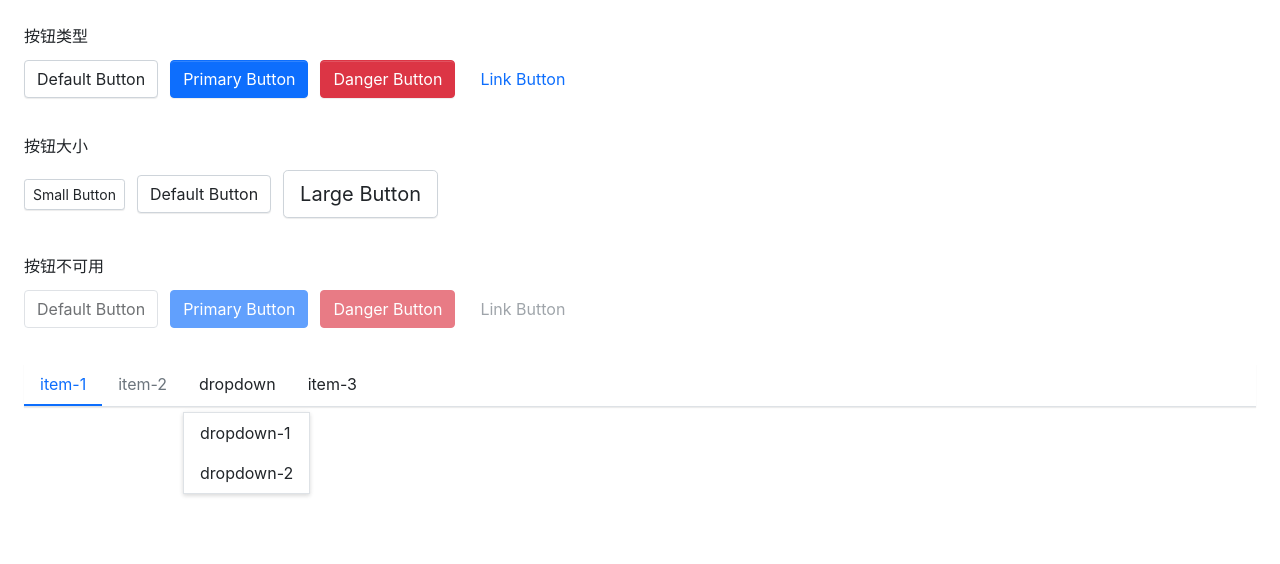
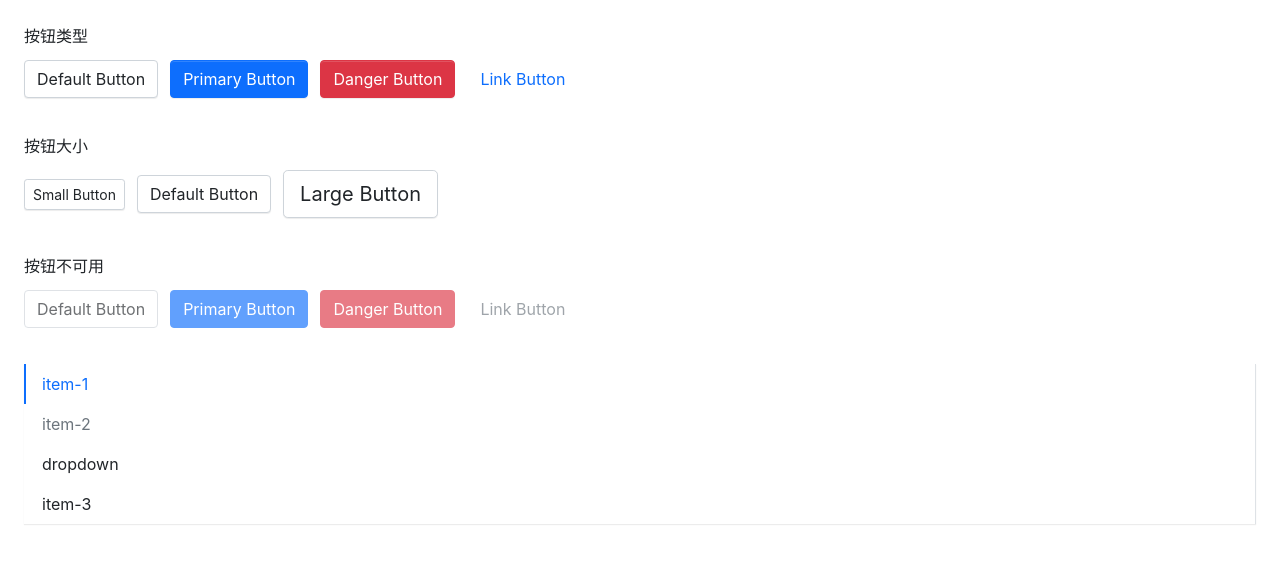
Before and after one commit to Laughingdyc/XD-UI, a React (Create React App) app: page / in a window 1280 px wide. Shown: the top 564 px of the page. Built offline with nearby package versions, Linux system fonts and the light colour scheme.

Commit message:
feat: subMenu 点击事件

```diff
--- a/src/components/Menu/menu.scss
+++ b/src/components/Menu/menu.scss
@@ -62,6 +62,7 @@
     }
 
     .XD-submenu {
+        display: none;
         list-style: none;
         padding-left: 0;
         white-space: nowrap;
@@ -77,6 +78,10 @@
                 color: $menu-item-active-color !important;
             }
         }
+    }
+
+    .XD-submenu.menu-opened {
+        display: block;
     }
 }
 
--- a/src/components/Menu/menu.tsx
+++ b/src/components/Menu/menu.tsx
@@ -16,6 +16,7 @@ export interface MenuProps {
 interface IMenuContext {
     index    : number
     onSelect?: onSelectCallback
+    mode    ?: MenuMode
 }
 
 type IChildren = {
@@ -48,7 +49,8 @@ const Menu: React.FC<MenuProps & IChildren> = (Props) => {
 
     const passedContext: IMenuContext = {
         index: currentActive || 0,
-        onSelect: handleClick
+        onSelect: handleClick,
+        mode: mode
     }
 
     const renderChildren = () => {
--- a/src/components/Menu/subMenu.tsx
+++ b/src/components/Menu/subMenu.tsx
@@ -1,4 +1,4 @@
-import React, { FunctionComponentElement, useContext } from "react"
+import React, { FunctionComponentElement, useContext, useState } from "react"
 import classNames from 'classnames'
 import { MenuContext } from "./menu"
 import { MenuItemProps } from "./menuItem"
@@ -18,13 +18,41 @@ const SubMenu: React.FC<SubMenuProps> = (Props) => {
         children
     } = Props
 
+    // 控制下拉框的显示
+    const [ menuOpen, setMenuOpen ] = useState(false)
+
+    const handleClick = (e: React.MouseEvent) => {
+        e.preventDefault()
+        setMenuOpen( !menuOpen )
+    }
+
+    let timer: any
+    const handleMouse = (e: React.MouseEvent, toggle: boolean) => {
+        clearTimeout(timer)
+        e.preventDefault()
+
+        timer = setTimeout(() => {
+            setMenuOpen(toggle)
+        }, 300)
+    }
+
     const context = useContext(MenuContext)
+
+    const clickEvent = context.mode === 'vertical' ? { onClick: handleClick } : {}
+
+    const hoverEvent = context.mode !== 'vertical' ? {
+        onMouseEnter: (e: React.MouseEvent) => { handleMouse( e, true ) },
+        onMouseLeave: (e: React.MouseEvent) => { handleMouse( e, false ) }
+    } : {}
 
     const classes = classNames('XD-menu-item submenu-item', className, {
         'is-active': context.index === index
     })
 
     const renderChildren = () => {
+        const subClasses = classNames('XD-submenu', {
+            'menu-opened': menuOpen
+        })
         const childrenComponent = React.Children.map( children, ( child, i ) => {
             const childElement = child as FunctionComponentElement<MenuItemProps>
             if ( childElement.type.displayName === 'MenuItem' ) {
@@ -34,13 +62,13 @@ const SubMenu: React.FC<SubMenuProps> = (Props) => {
             }
         })
         return (
-            <ul className="XD-submenu">{childrenComponent}</ul>
+            <ul className={subClasses}>{childrenComponent}</ul>
         )
     }
 
     return (
-        <li key={index} className={classes}>
-            <div className="submenu-title">
+        <li key={index} className={classes} { ...hoverEvent } >
+            <div className="submenu-title" { ...clickEvent }>
                 {title}
             </div>
             {renderChildren()}
--- a/src/examples/MenuExample/MenuExample.tsx
+++ b/src/examples/MenuExample/MenuExample.tsx
@@ -12,7 +12,7 @@ const MenuExample: React.FC = () => {
                 4.触发 Menu handleClick
                 5.触发 Menu onSelect
             */}
-            <Menu defaultIndex={0} onSelect={(index) => {console.log(index)}}>
+            <Menu defaultIndex={0} onSelect={(index) => {console.log(index)}} mode="vertical">
                 <MenuItem>item-1</MenuItem>
                 <MenuItem disabled>item-2</MenuItem>
                 <SubMenu title="dropdown">
```
